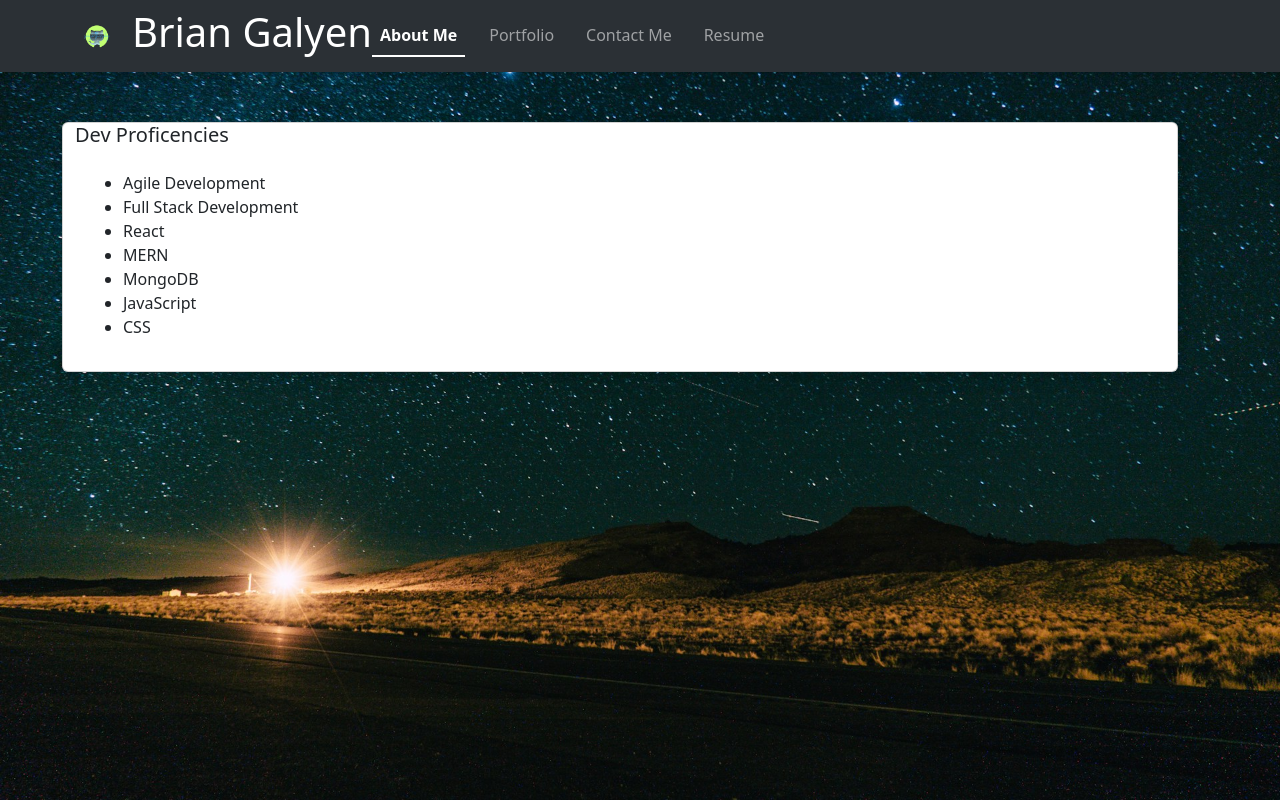
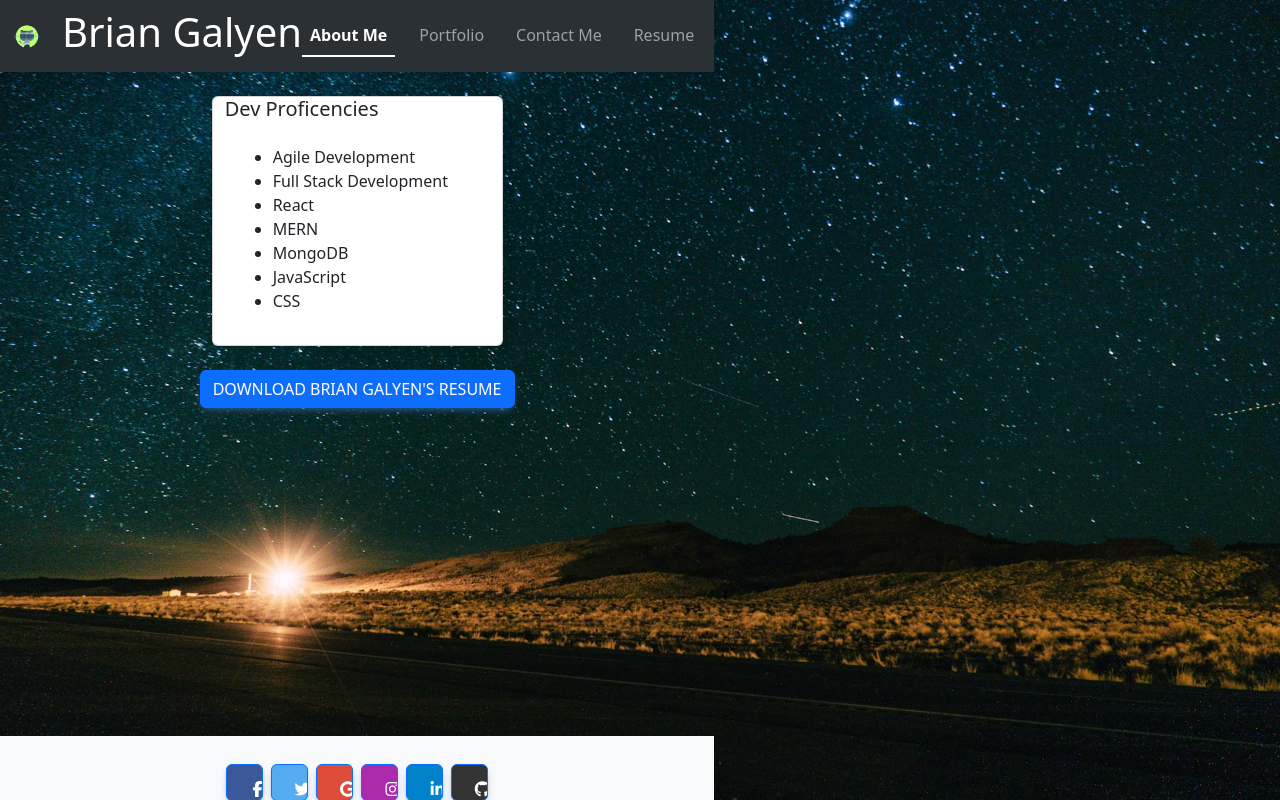
Before and after one commit to SeeYouThursday/BriansPortfolio, a React (Vite) app: page /Resume in a window 1280 px wide. Shown: the top 800 px of the page. Built offline with nearby package versions, Linux system fonts and the light colour scheme.

Commit message:
fixed Resume styling TODO: figure out extra space at btm of divs pushing Footer down

```diff
--- a/src/App.jsx
+++ b/src/App.jsx
@@ -1,6 +1,5 @@
 // import { useState } from 'react';
 import { Outlet } from 'react-router-dom';
-// import ProjectContainer from './components/Project-Container';
 import Header from './components/ui/Header';
 import Footer from './components/ui/Footer';
 // import Background from './components/ui/Background';
--- a/src/assets/css/App.css
+++ b/src/assets/css/App.css
@@ -9,8 +9,11 @@ main {
   background-size: auto;
   background-position: center;
   background-attachment: fixed; */
-  min-height: 100vh;
+  min-height: 80vh;
   display: flex;
+  flex-direction: column;
+  /* overflow: hidden; */
+  margin: 0;
 }
 
 /*
--- a/src/assets/css/index.css
+++ b/src/assets/css/index.css
@@ -4,6 +4,7 @@ body {
   background-size: cover;
   background-position: center;
   background-attachment: fixed;
+  display: flex;
   margin: 0;
 }
 
--- a/src/components/UI/Header.jsx
+++ b/src/components/UI/Header.jsx
@@ -10,7 +10,7 @@ function Header() {
     <Navbar
       collapseOnSelect
       expand="lg"
-      className="bg-body-tertiary"
+      className="bg-body-tertiary mb-4"
       // fixed="top"
       bg="dark"
       data-bs-theme="dark"
--- a/src/components/pages/DevProf.jsx
+++ b/src/components/pages/DevProf.jsx
@@ -1,11 +1,12 @@
 import Container from 'react-bootstrap/esm/Container';
-import Card from 'react-bootstrap/Card';
+import { Card } from 'react-bootstrap/';
 const DevProf = ({ proficencies }) => {
   const list = proficencies.map((proficient, idx) => (
     <li key={idx}>{proficient}</li>
   ));
   return (
-    <Card className="mb-4">
+    <Container fluid>
+      <Card className="mb-4 ">
         <Container>
           <Card.Title>Dev Proficencies</Card.Title>
           <Card.Body>
@@ -13,6 +14,7 @@ const DevProf = ({ proficencies }) => {
           </Card.Body>
         </Container>
       </Card>
+    </Container>
   );
 };
 
--- a/src/components/pages/Project.jsx
+++ b/src/components/pages/Project.jsx
@@ -6,7 +6,7 @@ import PropTypes from 'prop-types';
 import Container from 'react-bootstrap/esm/Container';
 function Project({ projects }) {
   return (
-    <Container>
+    <Container className="mb-4">
       <Row xs={1} md={2} className="g-4">
         {projects.map((project, idx) => (
           <Col key={idx}>
--- a/src/components/pages/Resume.jsx
+++ b/src/components/pages/Resume.jsx
@@ -1,11 +1,8 @@
-import Container from 'react-bootstrap/esm/Container';
+import { Button } from 'react-bootstrap';
 import DevProf from './DevProf';
+
 function Resume() {
-  //upload to Google Drive
-  const style = {
-    margin: '50px',
-  };
-
+  //!upload to Google Drive and replace Button href
   //List of Proficencies
   const proficencies = [
     'Agile Development',
@@ -18,9 +15,13 @@ function Resume() {
   ];
 
   return (
-    <Container style={style}>
+    <div
+      style={{ marginLeft: 'auto', marginRight: 'auto', marginBottom: '5px' }}
+      className="d-flex flex-column"
+    >
       <DevProf proficencies={proficencies} />
-    </Container>
+      <Button href="">Download Brian Galyen&apos;s Resume</Button>
+    </div>
   );
 }
 
--- a/src/main.jsx
+++ b/src/main.jsx
@@ -6,7 +6,7 @@ import Error from './components/pages/Error.jsx';
 import Portfolio from './components/ui/Portfolio.jsx';
 import Contact from './components/pages/Contact.jsx';
 import About from './components/pages/About.jsx';
-import Home from './components/pages/Home.jsx';
+// import Home from './components/pages/Home.jsx';
 import Resume from './components/pages/Resume.jsx';
 import './assets/css/index.css';
 
```
Lines whose indentation alone changed are shown as unchanged.
